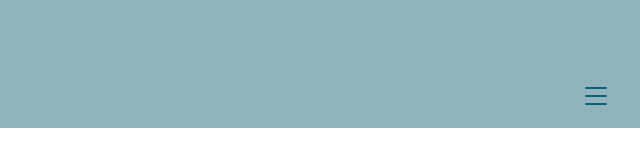
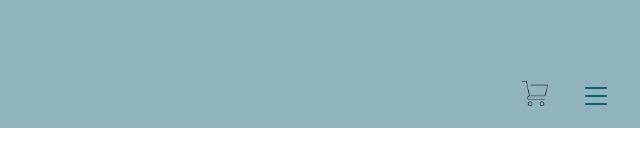
Before and after one commit to RoweCourtney/HeartFeltOrigins, a website: page home.html in a window 1280 px wide. Shown: the full height of the page, 640-1280 px from the left. Drawn offline with nearby package versions, Linux system fonts and the light colour scheme.

Commit message:
add icons folder & cart Icon to navbar

```diff
--- a/home.html
+++ b/home.html
@@ -37,6 +37,11 @@
 
                     <div class="collapse navbar-collapse" id="navbarNavDropdown">
                         <ul class="navbar-nav ms-auto">
+
+                            <li class="nav-item active">
+                              <a class="nav-link" href="#"><img class="cartIcon" src="icons/Cart@3x.png " height="25px"></a>
+                            </li>
+
                             <li class="nav-item dropdown">
                                 <a class="nav-link dropdown-toggle" href="#" id="navbarDropdownMenuLink" role="button" data-bs-toggle="dropdown" aria-expanded="false">
                                     <svg xmlns="http://www.w3.org/2000/svg" width="32" height="32" fill="#0C6275" class="bi bi-list" viewBox="0 0 16 16">
@@ -44,7 +49,7 @@
                                     </svg>
                                 </a>
 
-                                <div class="dropdown-menu  dropdown-menu-end" aria-labelledby="navbarDropdownMenuLink">
+                                <div class="dropdown-menu dropdown-menu-end" aria-labelledby="navbarDropdownMenuLink">
                                     <h3 class="menuHeader">Shopping</h3>
                                     <a class="dropdown-item" href="#">Alcohol Inks</a>
                                     <a class="dropdown-item" href="#">Digital Art</a>
--- a/styles.css
+++ b/styles.css
@@ -31,6 +31,10 @@ p {
     padding: 0.5rem;
 }
 
+.cartIcon {
+    margin-right: 1rem;
+}
+
 .navbar-nav {
     margin-top: 4rem;
 }
```
Also changed, not shown: icons/Cart@3x.png (added).
